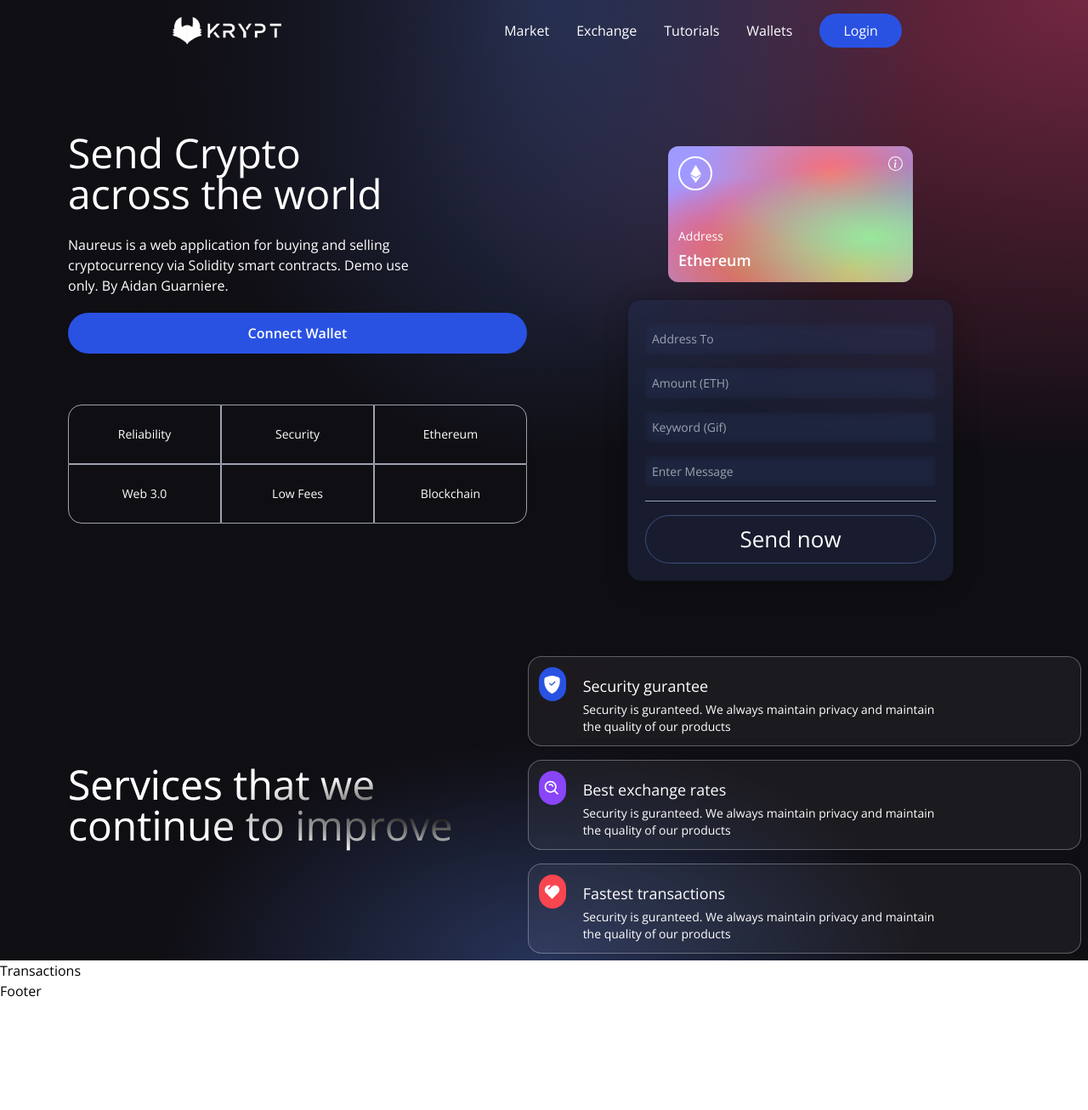
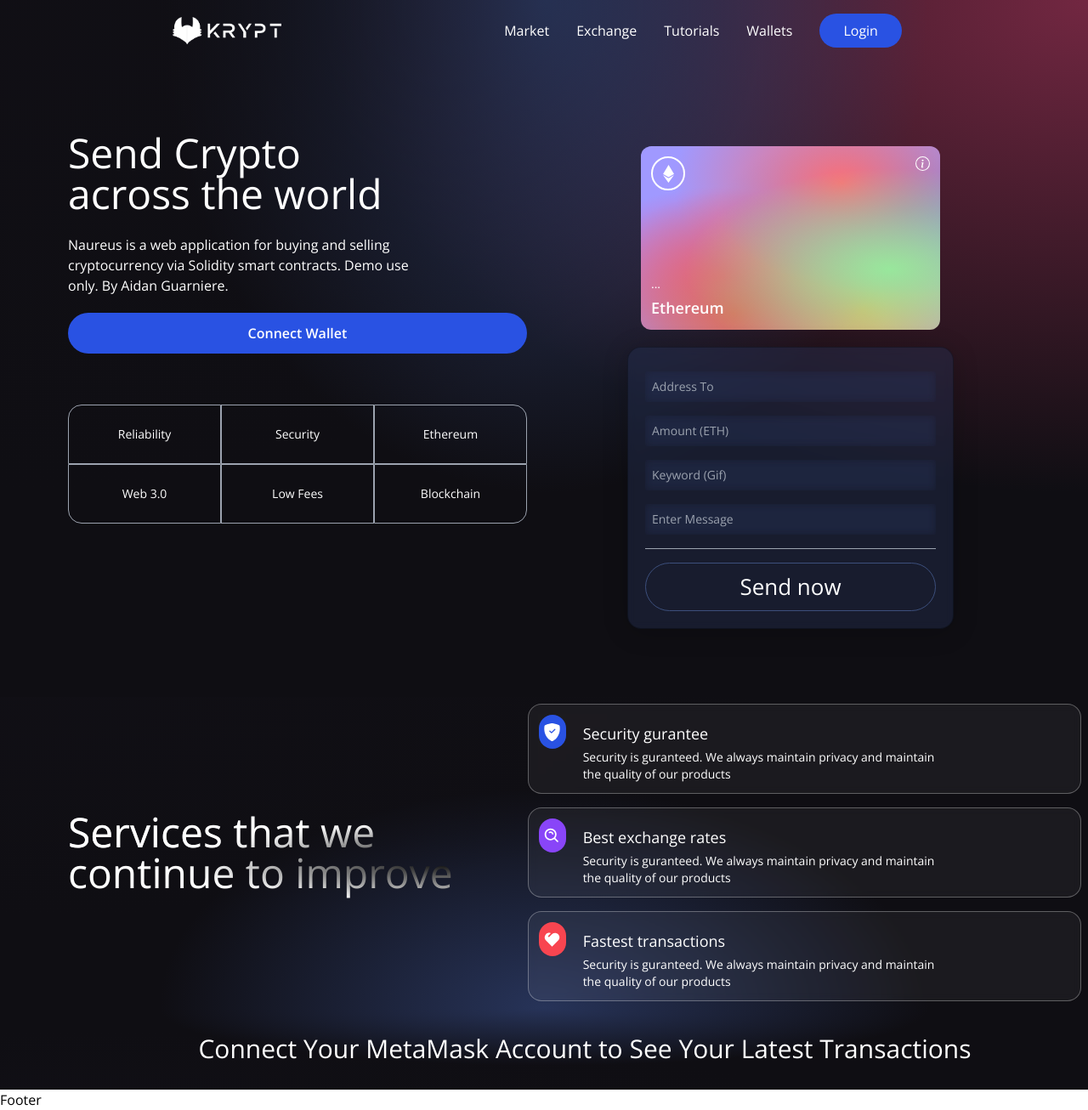
Before and after one commit to AidanGuarniere/naureus-crypto-exchange, a React (Vite) app in the folder client/: page / in a window 1280 px wide. Shown: the whole page at 85% size. Before the commit the page ends 1178 px from the top, so only its background shows below. Built offline with nearby package versions, Linux system fonts and the light colour scheme.

Commit message:
custom enhanced Eth card UI

```diff
--- a/client/src/components/Transactions.jsx
+++ b/client/src/components/Transactions.jsx
@@ -1,9 +1,26 @@
-import React from 'react'
+import React, { useContext } from "react";
+import { TransactionContext } from "../contexts/TransactionContext";
 
+import dummyData from "../utils/dummyData";
 const Transactions = () => {
+  const { currentAccount } = useContext(TransactionContext);
   return (
-    <h1>Transactions</h1>
-  )
-}
+    <div className="flex w-full justify-center items-center 2xl:px-20 gradient-bg-transactions">
+      <div className="flex flex-col md:p-12 py-12 px-4"></div>
+      {/* Latest Transactions */}
+      {currentAccount ? (
+        <h3 className="text-white text-3xl text-center my-2">
+          Latest Transactions
+        </h3>
+      ) : (
+        <h3 className="text-white text-3xl text-center my-2">
+          Connect Your MetaMask Account to See Your Latest Transactions
+        </h3>
+      )}
 
-export default Transactions
+      {/* Connect your account */}
+    </div>
+  );
+};
+
+export default Transactions;
--- a/client/src/components/Welcome.jsx
+++ b/client/src/components/Welcome.jsx
@@ -4,7 +4,7 @@ import { ScreenContext } from "../contexts/ScreenContext";
 import { AiFillPlayCircle } from "react-icons/ai";
 import { SiEthereum } from "react-icons/si";
 import { BsInfoCircle } from "react-icons/bs";
-
+import { shortenAddress } from "../utils/shortenAddress";
 import { Loader } from "./";
 
 const commonStyles =
@@ -22,23 +22,52 @@ const Input = ({ placeholder, name, type, value, handleChange }) => (
 );
 
 const Welcome = () => {
+  const [addressVisibility, setAddressVisibility] = useState(false);
+  const [copiedAddress, setCopiedAddress] = useState(false);
   const { screen } = useContext(ScreenContext);
-  const { connectWallet, currentAccount, formData, sendTransaction, handleChange } =
-    useContext(TransactionContext);
+  const {
+    connectWallet,
+    currentAccount,
+    formData,
+    sendTransaction,
+    handleChange,
+  } = useContext(TransactionContext);
 
   const handleSubmit = (e) => {
     e.preventDefault();
 
     const { addressTo, amount, keyword, message } = formData;
 
-    if (!addressTo || !amount || !keyword || !message) {console.log("problem")};
+    if (!addressTo || !amount || !keyword || !message) {
+      console.log("problem");
+    }
 
-    console.log("success")
+    console.log("success");
     sendTransaction();
+  };
+
+  const showAddress = () => {
+    setAddressVisibility(!addressVisibility);
+  };
+
+  const copyAddress = (e) => {
+    navigator.clipboard.writeText(e.target.textContent);
+    setCopiedAddress(true);
+    setTimeout(() => {
+      setCopiedAddress(false);
+    }, 2500);
+    setAddressVisibility(!addressVisibility);
   };
 
   return (
     <div className="flex w-full justify-center items-center">
+              {copiedAddress ? (
+          <div className="fixed z-[999] text-white top-20 text-center py-2 px-7 rounded-md w-1/4 h-1/12 bg-[#2952e3]">
+            <p>Address Copied to Clipboard!</p>
+          </div>
+        ) : (
+          null
+        )}
       <div className="flex mf:flex-row flex-col items-start justify-between md:p-20 py-12 px-4">
         <div className=" flex flex-1 justify-start flex-col mf:mr-10">
           <h1 className="text-3xl sm:text-5xl text-white  py-1">
@@ -100,7 +129,7 @@ const Welcome = () => {
           </div>
         </div>
         <div className="flex flex-col flex-1 items-center justify-start w-full mf:mt-0 mt-10">
-          <div className="p-3 flex justify-end items-start flex-col rounded-xl h-40 sm:w-72 w-full my-5 eth-card .white-glassmorphism ">
+          <div className="p-3 flex justify-end items-start flex-col rounded-xl md:h-[216px] sm:h-20 sm:w-72 md:w-[352px]  my-5 eth-card .white-glassmorphism ">
             <div className="flex justify-between flex-col w-full h-full">
               <div className="flex justify-between items-start">
                 <div className="w-10 h-10 rounded-full border-2 border-white flex justify-center items-center">
@@ -109,10 +138,26 @@ const Welcome = () => {
                 <BsInfoCircle fontSize={17} color="#fff" />
               </div>
               <div>
-                <p className="text-white font-light text-sm">
-                  Address
-                  {/* {shortenAddress(currentAccount)} */}
-                </p>
+                <div className="cursor-pointer">
+                  {!addressVisibility ? (
+                    <p
+                      onClick={showAddress}
+                      className="text-white font-light text-sm"
+                    >
+                      {shortenAddress(currentAccount)}
+                    </p>
+                  ) : (
+                    <div
+                      onClick={copyAddress}
+                      onMouseLeave={showAddress}
+                      className="text-center "
+                    ><p className="text-left py-1 text-white text-xs font-light">Click to copy address to clipboard</p>
+                      <p className="text-white font-light text-sm rounded-md border-2 blue-glassmorphism ">
+                        {currentAccount}
+                      </p>
+                    </div>
+                  )}
+                </div>
                 <p className="text-white font-semibold text-lg mt-1">
                   Ethereum
                 </p>
--- /dev/null
+++ b/client/src/utils/shortenAddress.js
@@ -0,0 +1 @@
+    export const shortenAddress = (address) => `${address.slice(0, 5)}...${address.slice(address.length - 4)}`
```
